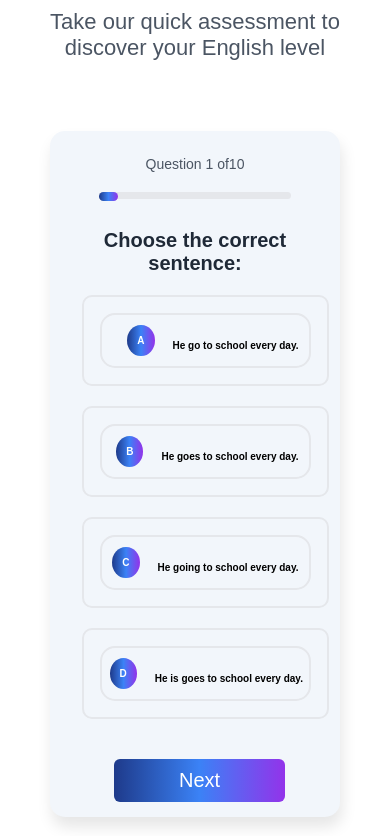
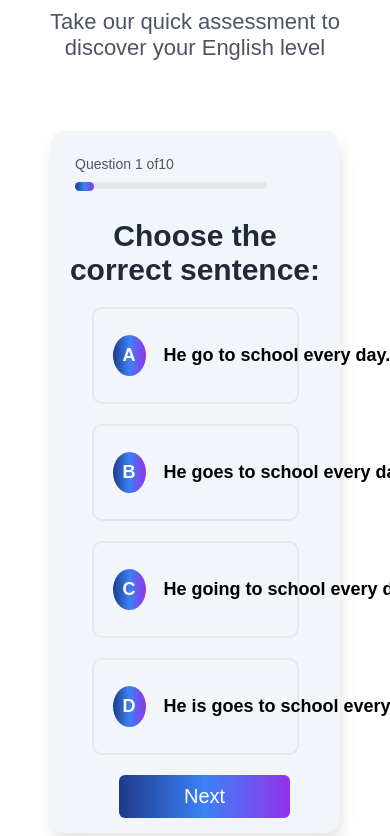
Before and after one commit to Muzaffarfullstack/linguacraft, a React (Vite) app: page / in a window 390 px wide. Shown: the part 4848-5684 px from the top of the page. Built offline with nearby package versions, Linux system fonts and the light colour scheme.

Commit message:
bug fixed

```diff
--- a/src/components/Footer.css
+++ b/src/components/Footer.css
@@ -76,7 +76,7 @@
   margin: 10px 0;
 }
 
-@media only screen and (max-width: 480px) {
+@media only screen and (max-width: 576px) {
   .footer-section {
     flex-direction: column;
   }
--- a/src/components/LearningJourney.css
+++ b/src/components/LearningJourney.css
@@ -101,7 +101,7 @@
   width: 100%;
 }
 
-@media screen and (max-width: 480px) {
+@media screen and (max-width: 576px) {
   .journey-text h1 {
     font-size: 25px;
     margin-left: -35px;
--- a/src/components/Quiz.css
+++ b/src/components/Quiz.css
@@ -80,9 +80,9 @@
   font-weight: 550;
   cursor: pointer;
   color: #000000;
-  /* position: relative;  */
   display: flex;
   align-items: center;
+  border: 0;
 }
 
 .check {
@@ -107,7 +107,7 @@
   background: linear-gradient(to right, #1e3a8a, #3b82f6, #9333ea);
   color: #fff;
 }
-.question-options input {
+.question-options .quiz-input {
   opacity: 0;
 }
 .quiz-questions li:hover {
@@ -118,7 +118,7 @@
   border-color: rgb(185, 28, 28) !important;
   background: rgb(255, 213, 213) !important;
 }
-.quiz-questions label.incorrect {
+.quiz-questions .question-options.incorrect {
   color: red;
 }
 .quiz-questions li.correct {
@@ -152,42 +152,30 @@
 }
 @media screen and (max-width: 576px) {
   .quiz-body {
+    max-width: 576px;
     width: 100%;
   }
   .quiz-header {
-    width: 100%;
-    gap: 20px;
-    flex-direction: column;
+    display: block;
   }
   .quiz-header img {
     display: none;
   }
-  .quiz-questions li {
-    display: block;
-    width: 100%;
-    margin-left: 10px;
+  .quiz-progress {
+    margin-top: 10px;
   }
-  .quiz-questions span {
-    font-size: 10px;
-    margin-left: -25px;
-    padding: 10px;
+  .quiz-questions h3 {
+    font-size: 30px;
   }
-  .quiz-questions button {
-    margin-top: 20px;
-    margin-left: -55px;
+  .question-options {
+    position: relative;
+    right: 30px;
   }
-  .quiz-questions label {
-    font-size: 10px;
-    text-align: center;
+  .question-options p {
     white-space: nowrap;
   }
-  .quiz-questions h3 {
-    font-size: 20px;
-  }
-  .question-options p {
-    margin-top: 10px;
-  }
-  .question-options {
-    display: flex;
+  .next-btn {
+    margin-left: -50px;
+    /* margin: 10p; */
   }
 }
--- a/src/components/Quiz.jsx
+++ b/src/components/Quiz.jsx
@@ -99,10 +99,11 @@ function Quiz() {
                             setIsAnswer(true);
                           }
                         }}
-                        className={`${className}`}
+                        className={`${className} parentContainer`}
                       >
                         <label className={`question-options`}>
                           <input
+                            className="quiz-input"
                             type="radio"
                             value={option}
                             name={`question-${currentIndex}`}
@@ -110,12 +111,12 @@ function Quiz() {
                           <span>{alphabet}</span>
                           <p> {option}</p>
                           <img
-                            src="../../public/assets/check-mark.png"
+                            src="/assets/check-mark.png"
                             alt="checkbox"
                             className="check"
                           />
                           <img
-                            src="../../public/assets/delete.png"
+                            src="/assets/delete.png"
                             alt="delete"
                             className="delete"
                           />
--- a/src/components/Reason.css
+++ b/src/components/Reason.css
@@ -82,7 +82,7 @@
   background: #d6caca33;
 }
 
-@media only screen and (max-width: 480px) {
+@media only screen and (max-width: 576px) {
   .reason-section {
     flex-direction: column;
   }
--- a/src/components/Stats.css
+++ b/src/components/Stats.css
@@ -32,7 +32,7 @@
   font-size: 18px;
 }
 
-@media only screen and (max-width: 480px) {
+@media only screen and (max-width: 576px) {
   .stats-container {
     flex-direction: column;
     margin-left: -20px;
```
